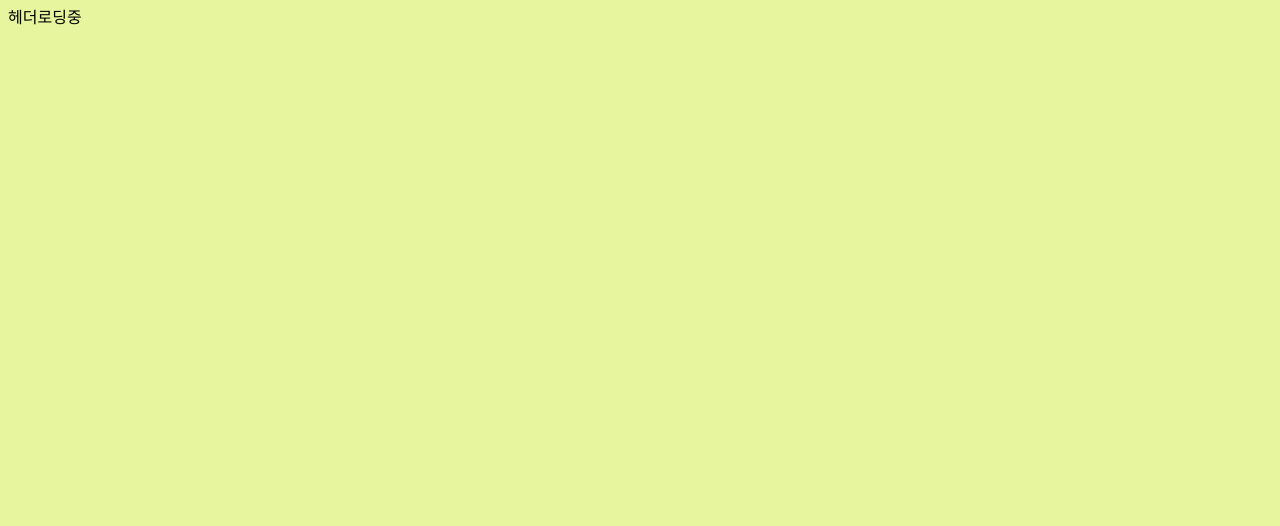
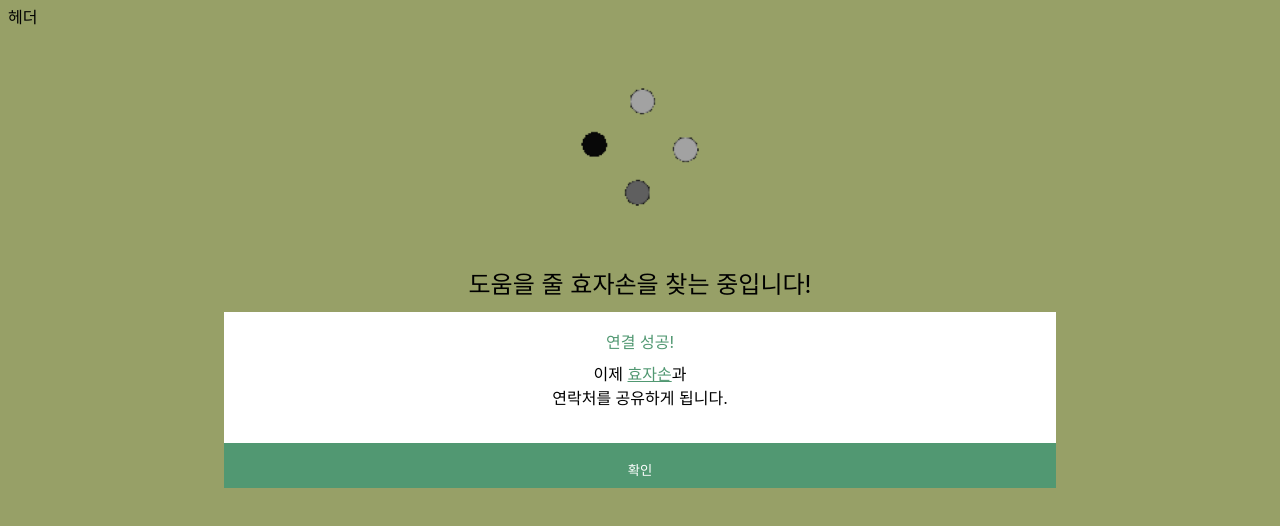
Before and after one commit to HyoZaSon/FrontEnd, a React (Create React App) app: page /hyozaparent/loading in a window 1280 px wide. Shown: the top 526 px of the page. Built offline with nearby package versions, Linux system fonts and the light colour scheme.

Commit message:
design: 연결 로딩 화면 - 아직 연결 여부를 모르므로 3초 후에 모달창이 나오도록 변경 - 추후에 gif 파일로 변경해야 함 #7

```diff
--- /dev/null
+++ b/src/components/Hyozaparent/Connect.jsx
@@ -0,0 +1,66 @@
+import { styled } from "styled-components";
+
+const ModalContainer = styled.div`
+  display: ${({ isOpen }) => (isOpen ? "block" : "none")};
+`;
+
+const ModalBackground = styled.div`
+  position: fixed;
+  top: 0;
+  left: 0;
+  width: 100vw;
+  height: 100vh;
+  background-color: rgba(0, 0, 0, 0.35);
+`;
+
+const ModalBox = styled.div`
+  position: absolute;
+  top: 50%;
+  left: 50%;
+  transform: translate(-50%, -50%);
+  width: 65vw;
+  height: 22vh;
+  overflow-y: auto;
+  background-color: white;
+`;
+
+const ModalText = styled.div`
+  padding: 10px;
+  color: #000;
+  line-height: 0.5em;
+`;
+
+const ModalBtn = styled.button`
+  width: 100%;
+  height: 30%;
+  color: #fff;
+  background: #519872;
+  outline: none;
+  border: none;
+  cursor: pointer;
+  margin-top: 15px;
+`;
+
+function Modal({ isOpen, closeModal }) {
+  return (
+    <ModalContainer isOpen={isOpen}>
+      <ModalBackground />
+      <ModalBox>
+        <ModalText>
+          <p style={{ color: "#519872" }}>연결 성공!</p> <br />
+          <div>
+            <span>이제 </span>
+            <span style={{ color: "#519872", textDecorationLine: "underline" }}>
+              효자손
+            </span>
+            <span>과</span>
+            <p> 연락처를 공유하게 됩니다.</p>
+          </div>
+        </ModalText>
+        <ModalBtn onClick={closeModal}>확인</ModalBtn>
+      </ModalBox>
+    </ModalContainer>
+  );
+}
+
+export default Modal;
--- a/src/pages/Loading.jsx
+++ b/src/pages/Loading.jsx
@@ -1,5 +1,57 @@
+import { styled } from "styled-components";
+import LoadingSrc from "../img/loading.png";
+import { useEffect, useState } from "react";
+import Connect from "../components/Hyozaparent/Connect";
+import { useNavigate } from "react-router-dom";
+
+const Wrapper = styled.div`
+  align-items: center;
+  display: flex;
+  flex-direction: column;
+  height: 100%;
+  width: 100%;
+  justify-content: center;
+`;
+
+const Container = styled.div`
+  //align-items: center;
+  text-align: center;
+`;
+
+const LoadingImg = styled.img`
+  width: 70%;
+  height: 70%;
+`;
+
+const TextBox = styled.div`
+  //background-color: teal;
+  font-size: 24px;
+`;
+
 const Loading = () => {
-  return <>로딩중</>;
+  const [visible, setVisible] = useState(false);
+  const navigate = useNavigate();
+  const closeModal = () => {
+    navigate("/hyozaparent/evaluation");
+  };
+  useEffect(() => {
+    const timer = setTimeout(() => {
+      setVisible(true);
+    }, 3000);
+    return () => clearTimeout(timer);
+  });
+
+  return (
+    <>
+      <Wrapper>
+        <Container>
+          <LoadingImg src={LoadingSrc} />
+          <TextBox>도움을 줄 효자손을 찾는 중입니다!</TextBox>
+          <Connect isOpen={visible} closeModal={closeModal} />
+        </Container>
+      </Wrapper>
+    </>
+  );
 };
 
 export default Loading;
```
